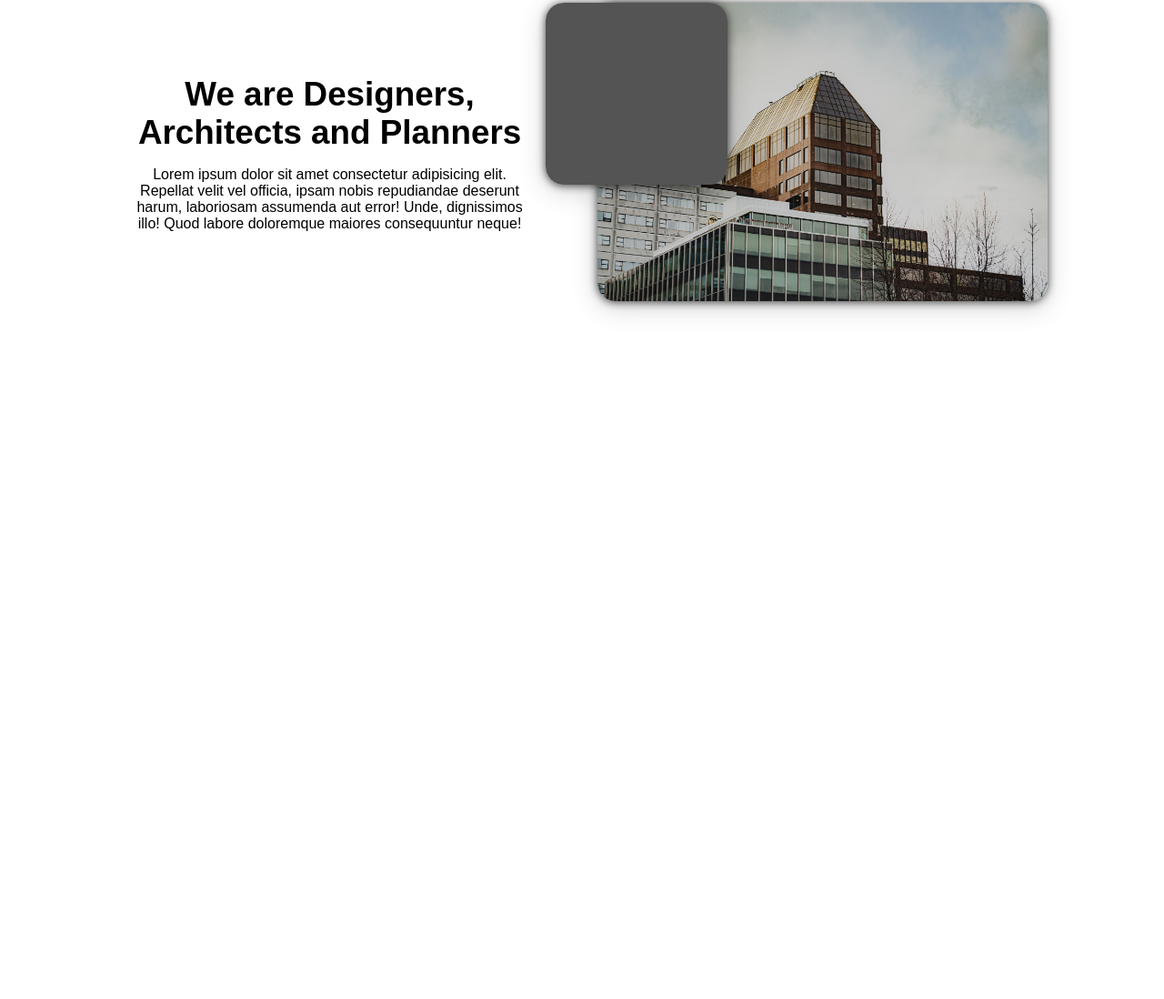
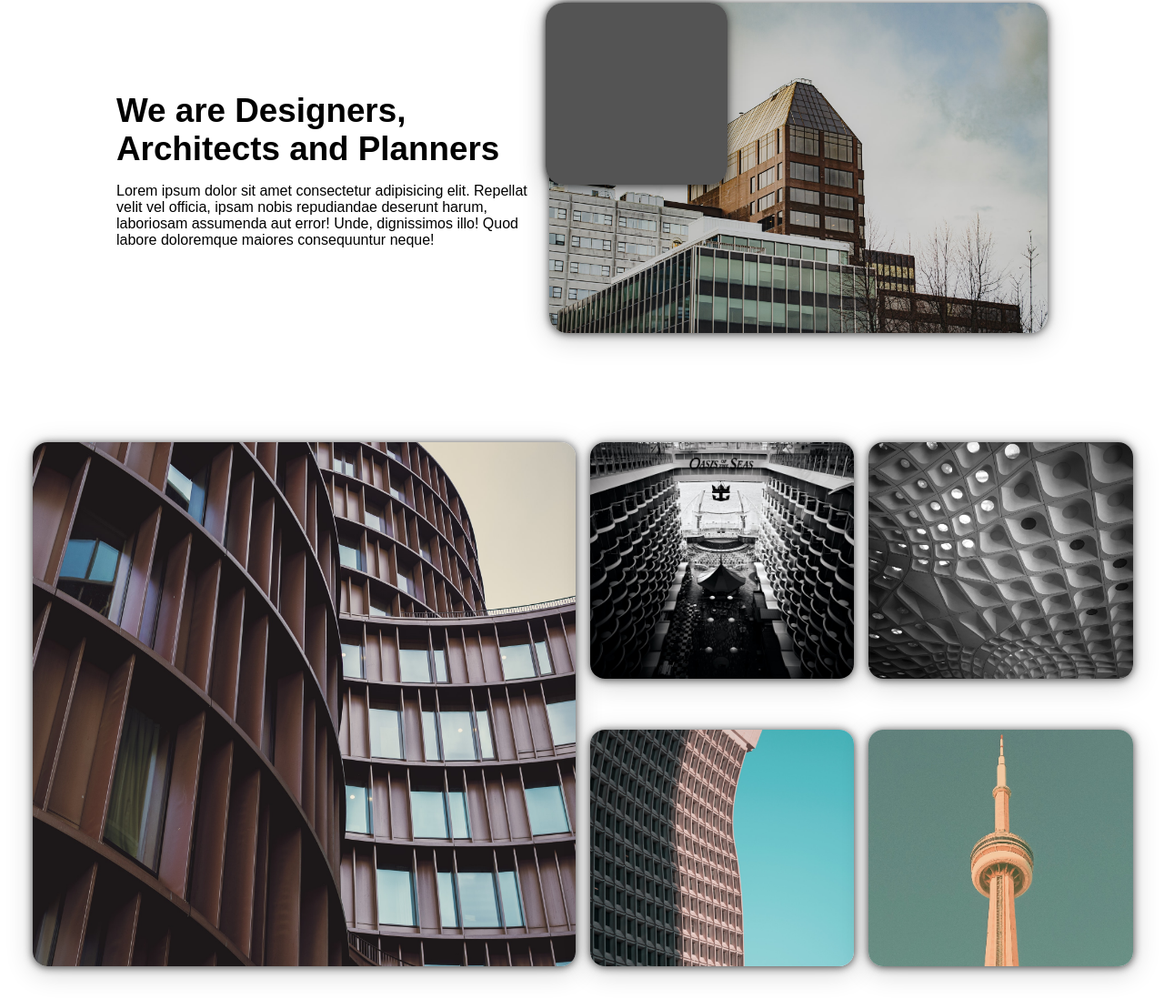
Before and after one commit to JeffleIncarnate/Architecture-Template, a plain HTML site: page index.html in a window 1280 px wide. Shown: the part 845-1943 px from the top of the page at 91% size. Before the commit the page ends 1228 px from the top, so only its background shows below. Drawn offline with Linux system fonts and the light colour scheme.

Commit message:
Added a image grid

```diff
--- a/CSS/index.css
+++ b/CSS/index.css
@@ -43,6 +43,7 @@ header h1 {
 .topnav {
   overflow: hidden;
   position: fixed;
+  z-index: 999;
   background-color: #333;
   border-radius: 10px;
   box-shadow: 0px 1px 10px 0 rgb(0 0 0 / 70%), 0 6px 30px 0 rgb(0 0 0 / 19%);
@@ -116,14 +117,14 @@ header h1 {
   align-items: center;
 }
 
-.one .text {
+.one .textextOnet {
   padding: 20px;
   text-align: center;
   display: flex;
   flex-direction: column;
   margin-right: 60px;
 }
-.one .text h2 {
+.one .textOne h2 {
   font-size: 2.3rem;
   padding-bottom: 1rem;
 }
@@ -149,3 +150,80 @@ header h1 {
   top: 53rem;
   right: 30rem;
 }
+/* ---- GRID ---- */
+/* -- GRID --  */
+#ongoing_projects {
+  margin-top: 5rem;
+  height: auto;
+}
+
+.image-grid {
+  --gap: 16px;
+  --num-cols: 4;
+  --row-height: 300px;
+
+  box-sizing: border-box;
+  padding: var(--gap);
+  width: 97%;
+
+  display: grid;
+  grid-template-columns: repeat(var(--num-cols), 1fr);
+  grid-auto-rows: var(--row-height);
+  gap: var(--gap);
+}
+
+.image-grid img {
+  width: 100%;
+  height: 100%;
+  object-fit: cover;
+  border-radius: 1rem;
+  box-shadow: 0px 1px 10px 0 rgb(0 0 0 / 70%), 0 6px 30px 0 rgb(0 0 0 / 19%);
+}
+
+.image-grid-col-2 {
+  grid-column: span 2;
+}
+
+.image-grid-row-2 {
+  grid-row: span 2;
+}
+
+/* -- TEXT HOVER GRID -- */
+.container {
+  position: relative;
+  width: 100%;
+}
+
+.image {
+  display: block;
+  height: auto;
+}
+
+.overlay {
+  position: absolute;
+  bottom: 0;
+  left: 0;
+  right: 0;
+  background-color: rgba(0, 0, 0, 0.7);
+  overflow: hidden;
+  width: 0;
+  height: 100%;
+  transition: 0.4s ease-in-out;
+  border-radius: 1rem;
+}
+
+.container:hover .overlay {
+  width: 100%;
+}
+
+.text {
+  color: white;
+  font-size: 2rem;
+  position: absolute;
+  top: 50%;
+  left: 50%;
+  -webkit-transform: translate(-50%, -50%);
+  -ms-transform: translate(-50%, -50%);
+  transform: translate(-50%, -50%);
+  white-space: nowrap;
+}
--- a/index.html
+++ b/index.html
@@ -1,11 +1,11 @@
 <!DOCTYPE html>
 <html lang="en">
   <head>
-    <meta charset="UTF-8">
-    <meta http-equiv="X-UA-Compatible" content="IE=edge">
-    <meta name="viewport" content="width=device-width, initial-scale=1.0">
+    <meta charset="UTF-8" />
+    <meta http-equiv="X-UA-Compatible" content="IE=edge" />
+    <meta name="viewport" content="width=device-width, initial-scale=1.0" />
     <title>Home</title>
-    <link rel="stylesheet" href="CSS/index.css">
+    <link rel="stylesheet" href="CSS/index.css" />
     <script
       src="https://kit.fontawesome.com/866b8b01f2.js"
       crossorigin="anonymous"
@@ -25,7 +25,9 @@
 
       <!--SIDE NAV-->
       <div id="mySidenav" class="sidenav">
-            <a href="javascript:void(0)" class="closebtn" onclick="closeNav()">&times;</a>
+        <a href="javascript:void(0)" class="closebtn" onclick="closeNav()"
+          >&times;</a
+        >
         <a href="#">About</a>
         <a href="#">Services</a>
         <a href="#">Clients</a>
@@ -37,16 +39,103 @@
     <main>
       <div class="one">
         <!--Text-->
-        <div class="text">
+        <div class="textOne">
           <h2>We are Designers, Architects and Planners</h2>
-          <p>Lorem ipsum dolor sit amet consectetur adipisicing elit. Repellat velit vel officia, ipsam nobis repudiandae deserunt harum, laboriosam assumenda aut error! Unde, dignissimos illo! Quod labore doloremque maiores consequuntur neque!</p>
+          <p>
+            Lorem ipsum dolor sit amet consectetur adipisicing elit. Repellat
+            velit vel officia, ipsam nobis repudiandae deserunt harum,
+            laboriosam assumenda aut error! Unde, dignissimos illo! Quod labore
+            doloremque maiores consequuntur neque!
+          </p>
         </div>
 
         <!--Images-->
         <div class="images">
-          <img src="Images/Index/cody-west-9uMx5xd-35k-unsplash.jpg" alt="Image of Building">
-          <img class="greyBox boxOne" src="Images/Index/grey.png" alt="grey image">
-        <img class="greyBox boxTwo" src="Images/Index/grey.png" alt="grey image">
+          <img
+            src="Images/Index/cody-west-9uMx5xd-35k-unsplash.jpg"
+            alt="Image of Building"
+          />
+          <img
+            class="greyBox boxOne"
+            src="Images/Index/grey.png"
+            alt="grey image"
+          />
+          <img
+            class="greyBox boxTwo"
+            src="Images/Index/grey.png"
+            alt="grey image"
+          />
+        </div>
+      </div>
+
+      <!--GRID-->
+      <div id="ongoing_projects">
+        <div class="image-grid">
+          <div class="container image-grid-col-2 image-grid-row-2">
+            <a target="_blank" href="https://ojc-badges.netlify.app/">
+              <img
+                src="Images/Index/Grid/artem-shuba-GYSiH1N6pxE-unsplash.jpg"
+                alt="OJC Badges Website Image"
+              />
+              <div class="overlay">
+                <div class="text">Project 1</div>
+              </div>
+            </a>
+          </div>
+
+          <div class="container">
+            <a href="#top">
+              <img
+                src="Images/Index/Grid/christian-lambert-u_IPFEHHWhg-unsplash.jpg"
+                alt="SmokeTrails"
+              />
+              <div class="overlay">
+                <div class="text">Project 2</div>
+              </div>
+            </a>
+          </div>
+
+          <div class="container">
+            <a
+              target="_blank"
+              href="https://github.com/Dhruv-Rayat1/Paige-Virtual-Assistant-"
+            >
+              <img
+                src="Images/Index/Grid/janmesh-shah-M90XoRvrC8Y-unsplash.jpg"
+                alt="SmokeTrails"
+              />
+              <div class="overlay">
+                <div class="text">Project 3</div>
+              </div>
+            </a>
+          </div>
+
+          <div class="container">
+            <a
+              target="_blank"
+              href="https://github.com/Dhruv-Rayat1/Traffic-Light-System"
+            >
+              <img
+                src="Images/Index/Grid/kenan-alboshi-UCbY7s2bF4o-unsplash.jpg"
+                alt="SmokeTrails"
+              />
+              <div class="overlay">
+                <div class="text">Project 4</div>
+              </div>
+            </a>
+          </div>
+
+          <div class="container">
+            <a href="">
+              <img
+                src="Images/Index/Grid/linus-belanger-qxIp1On_USc-unsplash.jpg"
+                alt="SmokeTrails"
+              />
+              <div class="overlay">
+                <div class="text">Project 5</div>
+              </div>
+            </a>
+          </div>
         </div>
       </div>
     </main>
```
Also changed, not shown: Images/Index/Grid/artem-shuba-GYSiH1N6pxE-unsplash.jpg (added), Images/Index/Grid/christian-lambert-u_IPFEHHWhg-unsplash.jpg (added), Images/Index/Grid/janmesh-shah-M90XoRvrC8Y-unsplash.jpg (added), Images/Index/Grid/kenan-alboshi-UCbY7s2bF4o-unsplash.jpg (added), Images/Index/Grid/linus-belanger-qxIp1On_USc-unsplash.jpg (added), 1 other file. Lines whose indentation alone changed are shown as unchanged.
